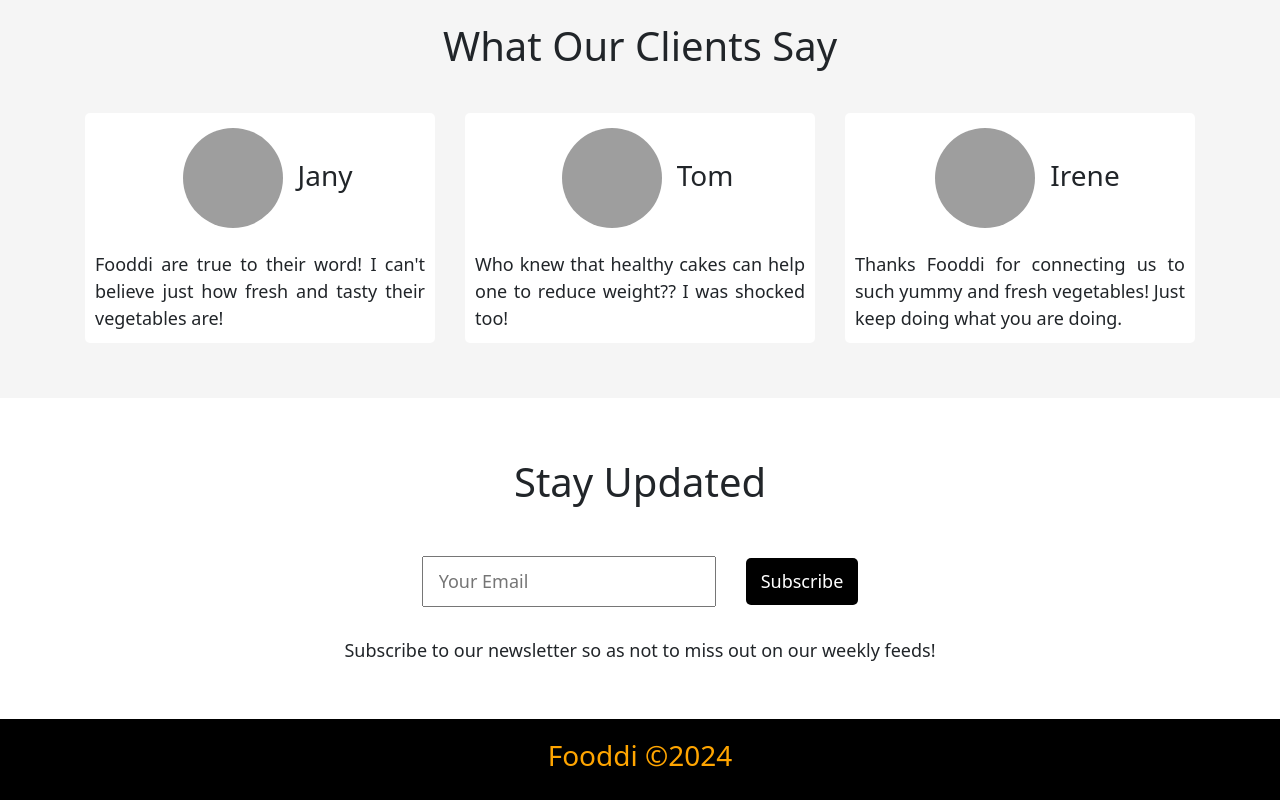
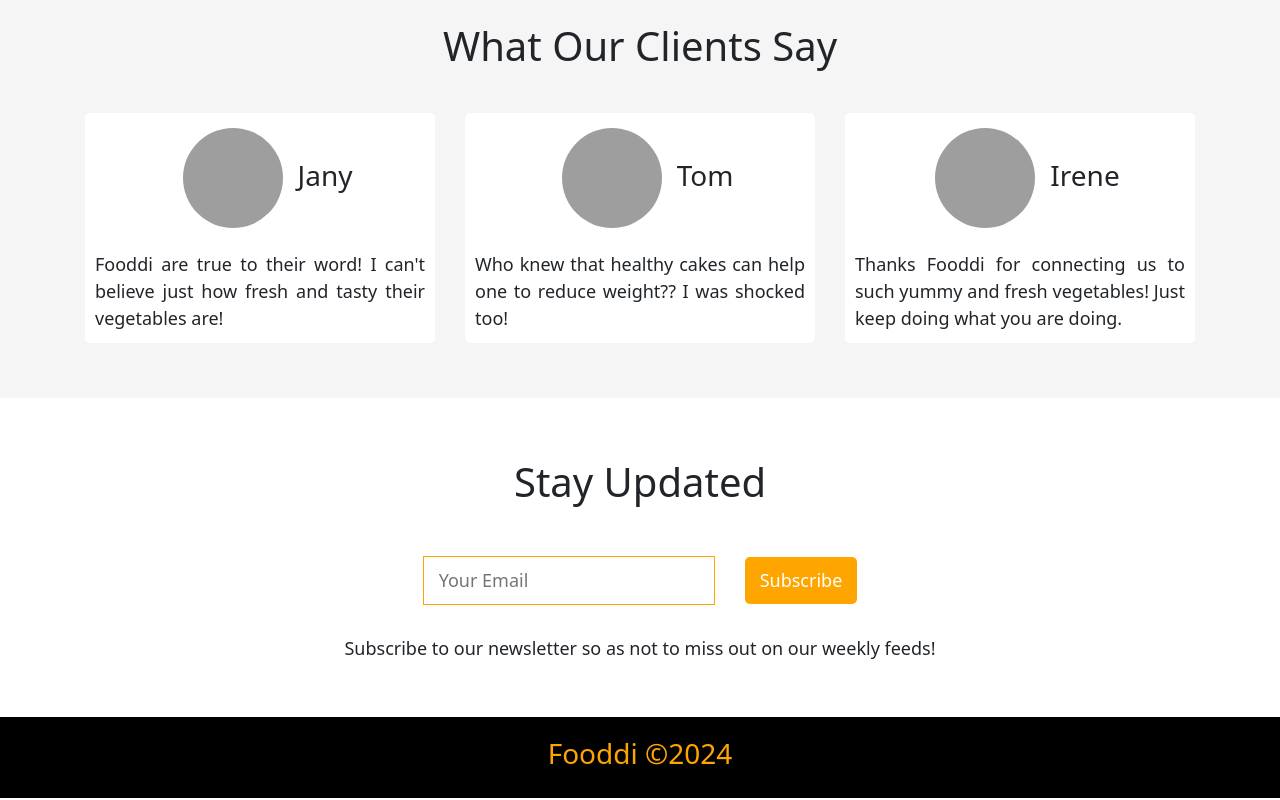
Before and after one commit to Johnny-cloud/food-i, a React (Create React App) app in the folder client/: page / in a window 1280 px wide. Shown: the part 5734-6534 px from the top of the page. Built offline with nearby package versions, Linux system fonts and the light colour scheme; grey boxes are pictures that could not be loaded.

Commit message:
Update color on buttons

```diff
--- a/client/src/components/contact_us/contact_us.css
+++ b/client/src/components/contact_us/contact_us.css
@@ -25,7 +25,8 @@
 .contact-us input, .contact-us textarea{
     border: none;
     border-bottom: solid;
-    border-width: 2px;
+    border-width: 1px;
+    border-color: orange;
 }
 
 .contact-us input:focus, .contact-us textarea:focus{
@@ -63,5 +64,5 @@
 .contact-us .get-in-touch .icon{
     margin-right: 15px;
     font-size: 35px;
-    color: green;
+    color: orange;
 }
--- a/client/src/components/home/subscribe/subscribe.css
+++ b/client/src/components/home/subscribe/subscribe.css
@@ -5,15 +5,18 @@
 .subscribe form input, .subscribe button{
     margin: 15px;
     padding: 10px 15px;
+    border: solid;
+    border-width: 1px;
+    border-color: orange;
 }
 
 .subscribe form button{
-    background-color: black;
+    background-color: orange;
     color: white;
     border: none;
     border-radius: 5px;
 }
 
 .subscribe form button:hover{
-    background-color: orange;
+    background-color: gold;
 }
```
